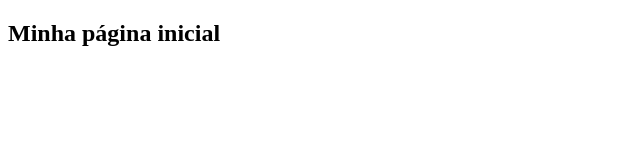
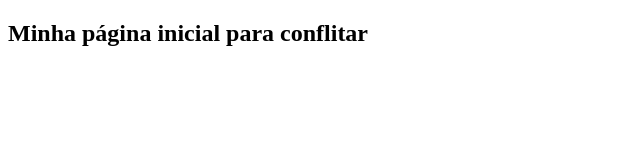
Before and after one commit to Bolinha1/projeto-curso-git, a plain HTML site: page index.html in a window 1280 px wide. Shown: the whole page, without its empty margins (0-640 px from the left). Drawn offline with Linux system fonts and the light colour scheme.

Commit message:
Teste de conflito

```diff
--- a/index.html
+++ b/index.html
@@ -6,6 +6,6 @@
     <title>Curso de Git e Github</title>
 </head>
 <body>
-    <h2>Minha página inicial</h2>
+    <h2>Minha página inicial para conflitar</h2>
 </body>
 </html>
```
